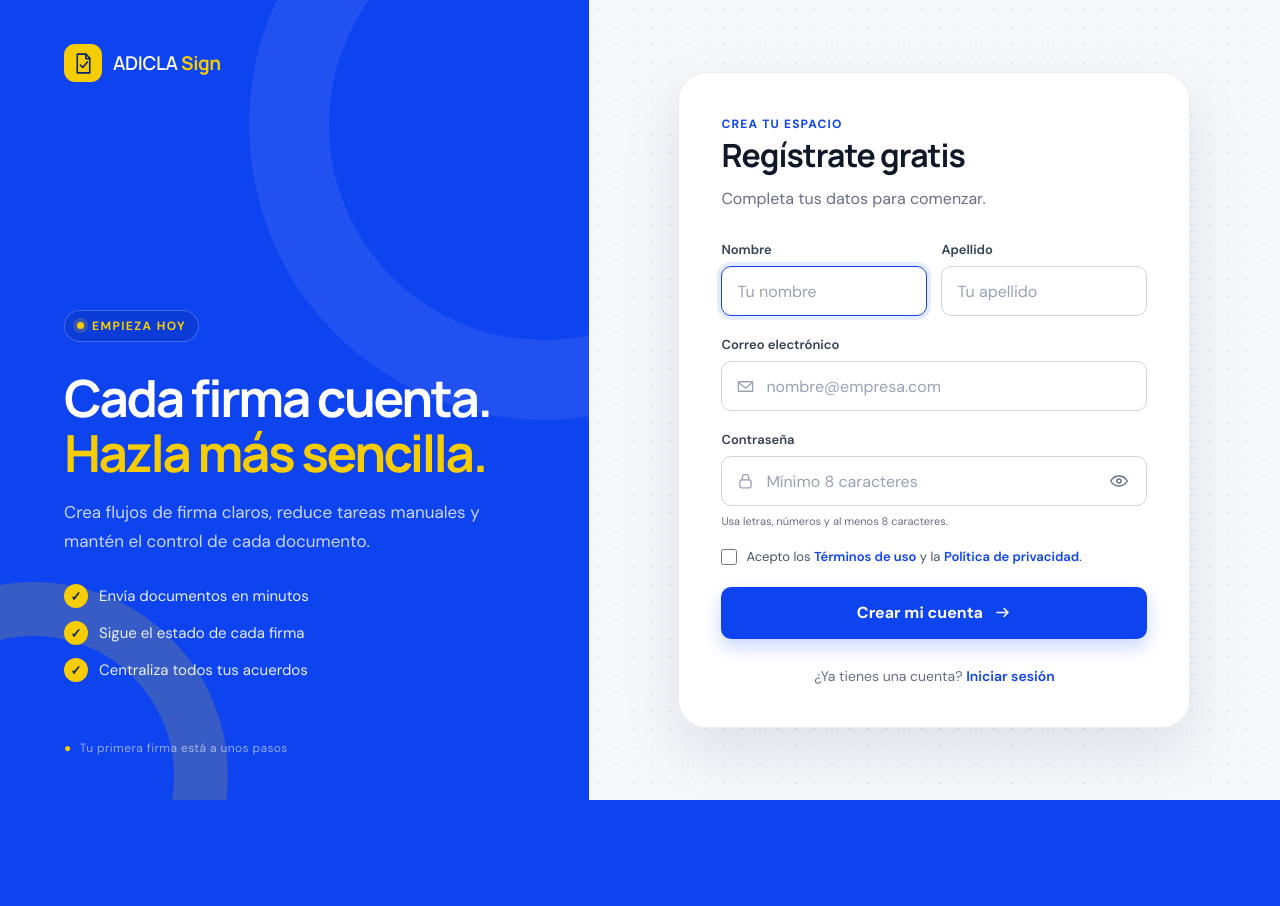
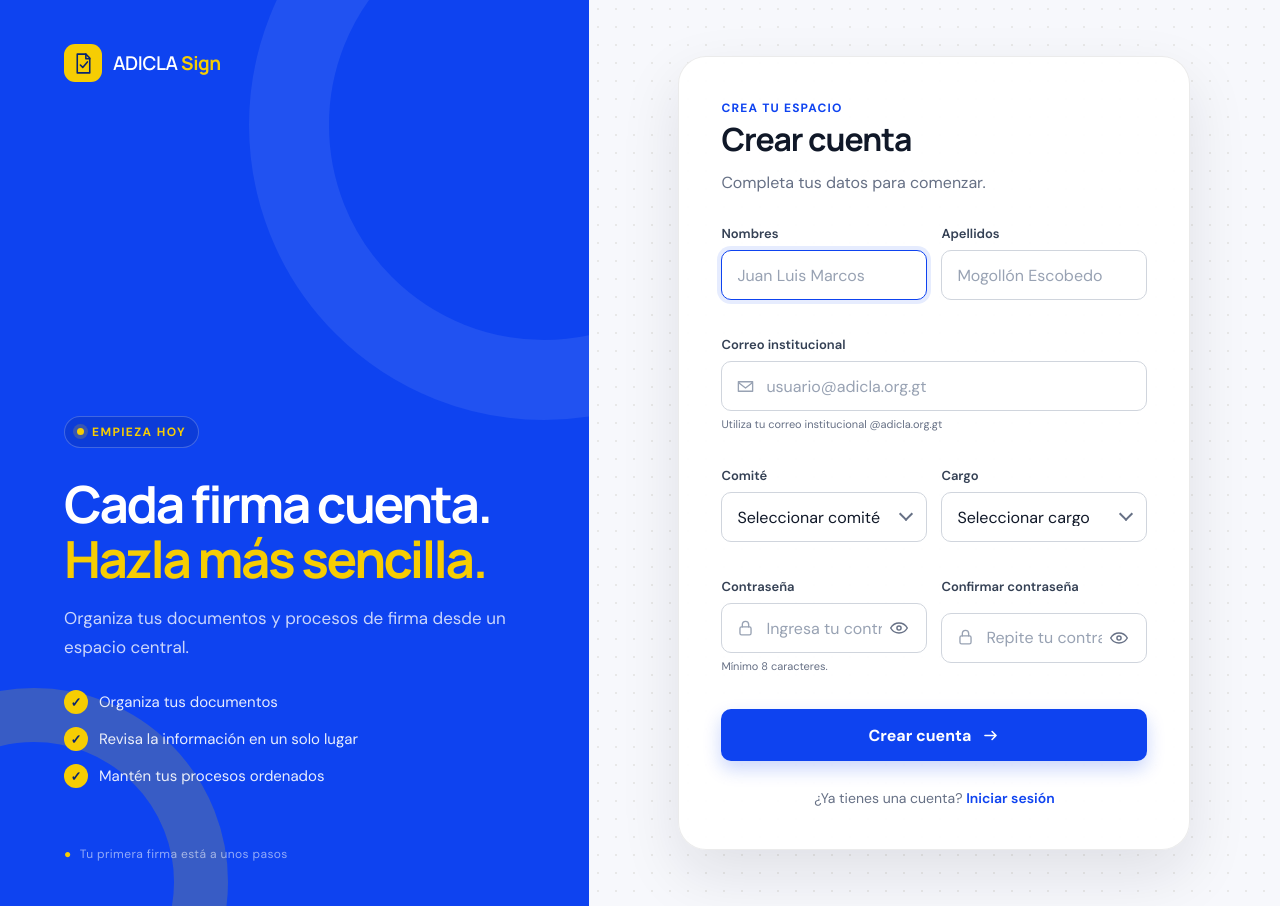
Before and after one commit to pifo101/project_Docu, a Django app: page /usuarios/registro/ in a window 1280 px wide. Before the commit the page ends 800 px from the top, so only its background shows below. Run offline with Django 5.2, Linux system fonts and the light colour scheme.

Commit message:
Desarrollo inicial de la versión 2 del frontend

```diff
--- a/static/css/auth.css
+++ b/static/css/auth.css
@@ -45,7 +45,8 @@ a:hover {
 }
 
 button,
-input {
+input,
+select {
     font: inherit;
 }
 
@@ -323,7 +324,7 @@ input {
 }
 
 .form-card--register {
-    width: min(100%, 540px);
+    width: min(100%, 680px);
 }
 
 .form-card__heading {
@@ -365,6 +366,10 @@ input {
     gap: 20px;
 }
 
+.auth-form--register {
+    gap: 16px;
+}
+
 .field-row {
     display: grid;
     grid-template-columns: 1fr 1fr;
@@ -389,8 +394,14 @@ input {
     justify-content: space-between;
 }
 
-.field__label-row a {
+.field__label-row a,
+.password-recovery {
     font-size: 12px;
+}
+
+.password-recovery {
+    color: var(--color-primary);
+    cursor: not-allowed;
 }
 
 .field__control {
@@ -411,7 +422,8 @@ input {
     pointer-events: none;
 }
 
-.field input {
+.field input,
+.field select {
     width: 100%;
     height: 50px;
     padding: 0 44px;
@@ -423,21 +435,65 @@ input {
     transition: border-color 160ms ease, box-shadow 160ms ease;
 }
 
-.field__control:not(:has(> svg)) input {
+.field__control:not(:has(> svg)) input,
+.field__control--select select {
     padding-left: 15px;
+}
+
+.field select {
+    padding-right: 42px;
+    appearance: none;
+    cursor: pointer;
+}
+
+.field__control--select::after {
+    position: absolute;
+    right: 16px;
+    width: 8px;
+    height: 8px;
+    transform: translateY(-3px) rotate(45deg);
+    border-right: 2px solid #667085;
+    border-bottom: 2px solid #667085;
+    content: "";
+    pointer-events: none;
 }
 
 .field input::placeholder {
     color: #98a2b3;
 }
 
-.field input:hover {
+.field input:hover,
+.field select:hover {
     border-color: #98a2b3;
 }
 
-.field input:focus {
+.field input:focus,
+.field select:focus {
     border-color: var(--color-primary);
     box-shadow: 0 0 0 4px rgba(14, 67, 240, 0.1);
+}
+
+.field input:disabled,
+.field select:disabled {
+    border-color: var(--color-border);
+    color: #98a2b3;
+    background: #f2f4f7;
+    cursor: not-allowed;
+}
+
+.field.is-invalid input,
+.field.is-invalid select {
+    border-color: var(--color-error);
+}
+
+.field.is-invalid input:focus,
+.field.is-invalid select:focus {
+    box-shadow: 0 0 0 4px rgba(217, 45, 32, 0.1);
+}
+
+.field.is-valid input,
+.field.is-valid select {
+    border-color: #079455;
 }
 
 .password-toggle {
@@ -470,8 +526,17 @@ input {
 }
 
 .field__hint {
+    margin: -2px 0 0;
     color: var(--color-text-muted);
     font-size: 11px;
+}
+
+.field__error {
+    min-height: 15px;
+    margin: -3px 0 0;
+    color: var(--color-error);
+    font-size: 11px;
+    line-height: 1.35;
 }
 
 .check-control {
@@ -522,6 +587,21 @@ input {
 
 .primary-button:active {
     transform: translateY(0);
+}
+
+.primary-button:disabled {
+    transform: none;
+    background: #98a2b3;
+    box-shadow: none;
+    cursor: not-allowed;
+}
+
+.password-toggle:focus-visible,
+.primary-button:focus-visible,
+.check-control input:focus-visible,
+a:focus-visible {
+    outline: 3px solid rgba(14, 67, 240, 0.3);
+    outline-offset: 2px;
 }
 
 .primary-button svg {
@@ -577,7 +657,7 @@ input {
     }
 }
 
-@media (max-width: 760px) {
+@media (max-width: 900px) {
     .auth-shell {
         display: block;
     }
--- a/static/js/auth.js
+++ b/static/js/auth.js
@@ -8,3 +8,85 @@ document.querySelectorAll(".password-toggle").forEach((button) => {
         button.setAttribute("aria-label", shouldShow ? "Ocultar contraseña" : "Mostrar contraseña");
     });
 });
+
+const institutionalEmailPattern = /^[^\s@]+@adicla\.org\.gt$/i;
+
+const validators = {
+    login: {
+        email: (input) => input.value.trim()
+            ? institutionalEmailPattern.test(input.value.trim())
+                ? ""
+                : "Utiliza un correo institucional @adicla.org.gt."
+            : "Ingresa tu correo institucional.",
+        password: (input) => input.value ? "" : "Ingresa tu contraseña.",
+    },
+    register: {
+        first_name: (input) => input.value.trim() ? "" : "Ingresa tus nombres.",
+        last_name: (input) => input.value.trim() ? "" : "Ingresa tus apellidos.",
+        email: (input) => input.value.trim()
+            ? institutionalEmailPattern.test(input.value.trim())
+                ? ""
+                : "Utiliza un correo institucional @adicla.org.gt."
+            : "Ingresa tu correo institucional.",
+        comite: (input) => input.value ? "" : "Selecciona un comité.",
+        cargo: (input) => input.value ? "" : "Selecciona un cargo.",
+        password: (input) => input.value.length >= 8
+            ? ""
+            : "La contraseña debe tener al menos 8 caracteres.",
+        password_confirm: (input, form) => {
+            if (!input.value) {
+                return "Confirma tu contraseña.";
+            }
+
+            return input.value === form.elements.password.value
+                ? ""
+                : "Las contraseñas no coinciden.";
+        },
+    },
+};
+
+const setFieldState = (input, message) => {
+    const field = input.closest(".field");
+    const error = field.querySelector(".field__error");
+
+    field.classList.toggle("is-invalid", Boolean(message));
+    field.classList.toggle("is-valid", !message && Boolean(input.value));
+    input.setAttribute("aria-invalid", String(Boolean(message)));
+    error.textContent = message;
+};
+
+document.querySelectorAll("[data-auth-form]").forEach((form) => {
+    const formValidators = validators[form.dataset.authForm];
+    const fields = Array.from(form.elements).filter((input) => formValidators[input.name]);
+
+    const validateField = (input) => {
+        const message = formValidators[input.name](input, form);
+        setFieldState(input, message);
+        return !message;
+    };
+
+    fields.forEach((input) => {
+        const eventName = input.tagName === "SELECT" ? "change" : "input";
+        input.addEventListener(eventName, () => {
+            validateField(input);
+
+            if (input.name === "password" && form.elements.password_confirm?.value) {
+                validateField(form.elements.password_confirm);
+            }
+        });
+        input.addEventListener("blur", () => validateField(input));
+    });
+
+    form.addEventListener("submit", (event) => {
+        const validationResults = fields.map((input) => ({
+            input,
+            isValid: validateField(input),
+        }));
+        const firstInvalidField = validationResults.find((result) => !result.isValid)?.input;
+
+        if (firstInvalidField) {
+            event.preventDefault();
+            firstInvalidField.focus();
+        }
+    });
+});
--- a/templates/usuarios/register.html
+++ b/templates/usuarios/register.html
@@ -15,11 +15,11 @@
         <div class="brand-panel__content">
             <span class="eyebrow">Empieza hoy</span>
             <h1 id="brand-heading">Cada firma cuenta.<br><span>Hazla más sencilla.</span></h1>
-            <p>Crea flujos de firma claros, reduce tareas manuales y mantén el control de cada documento.</p>
+            <p>Organiza tus documentos y procesos de firma desde un espacio central.</p>
             <ul class="benefit-list">
-                <li><span>✓</span> Envía documentos en minutos</li>
-                <li><span>✓</span> Sigue el estado de cada firma</li>
-                <li><span>✓</span> Centraliza todos tus acuerdos</li>
+                <li><span>✓</span> Organiza tus documentos</li>
+                <li><span>✓</span> Revisa la información en un solo lugar</li>
+                <li><span>✓</span> Mantén tus procesos ordenados</li>
             </ul>
         </div>
 
@@ -31,54 +31,98 @@
             <div class="form-card__heading">
                 <span class="mobile-brand">ADICLA <strong>Sign</strong></span>
                 <p class="overline">Crea tu espacio</p>
-                <h2>Regístrate gratis</h2>
+                <h2>Crear cuenta</h2>
                 <p>Completa tus datos para comenzar.</p>
             </div>
 
-            <form method="post" class="auth-form">
+            <form method="post" class="auth-form auth-form--register" data-auth-form="register" novalidate>
                 {% csrf_token %}
                 <div class="field-row">
                     <div class="field">
-                        <label for="first-name">Nombre</label>
+                        <label for="register-first-name">Nombres</label>
                         <div class="field__control">
-                            <input id="first-name" name="first_name" type="text" placeholder="Tu nombre" autocomplete="given-name" required autofocus>
+                            <input id="register-first-name" name="first_name" type="text" placeholder="Juan Luis Marcos" autocomplete="given-name" aria-describedby="register-first-name-error" required autofocus>
                         </div>
+                        <p class="field__error" id="register-first-name-error" aria-live="polite"></p>
                     </div>
                     <div class="field">
-                        <label for="last-name">Apellido</label>
+                        <label for="register-last-name">Apellidos</label>
                         <div class="field__control">
-                            <input id="last-name" name="last_name" type="text" placeholder="Tu apellido" autocomplete="family-name" required>
+                            <input id="register-last-name" name="last_name" type="text" placeholder="Mogollón Escobedo" autocomplete="family-name" aria-describedby="register-last-name-error" required>
                         </div>
+                        <p class="field__error" id="register-last-name-error" aria-live="polite"></p>
                     </div>
                 </div>
 
                 <div class="field">
-                    <label for="email">Correo electrónico</label>
+                    <label for="register-email">Correo institucional</label>
                     <div class="field__control">
                         <svg viewBox="0 0 24 24" aria-hidden="true"><path d="M3 6h18v12H3zM3 7l9 7 9-7"/></svg>
-                        <input id="email" name="email" type="email" placeholder="nombre@empresa.com" autocomplete="email" required>
+                        <input id="register-email" name="email" type="email" placeholder="usuario@adicla.org.gt" autocomplete="email" aria-describedby="register-email-hint register-email-error" required>
+                    </div>
+                    <p class="field__hint" id="register-email-hint">Utiliza tu correo institucional @adicla.org.gt</p>
+                    <p class="field__error" id="register-email-error" aria-live="polite"></p>
+                </div>
+
+                <div class="field-row">
+                    <div class="field">
+                        <label for="register-committee">Comité</label>
+                        <div class="field__control field__control--select">
+                            <select id="register-committee" name="comite" aria-describedby="register-committee-error" required>
+                                <option value="">Seleccionar comité</option>
+                                {% for comite in comites %}
+                                    <option value="{{ comite.pk }}">{{ comite.nombre }}</option>
+                                {% empty %}
+                                    <option value="mock-comite-pendiente">Comité de ejemplo (temporal)</option>
+                                {% endfor %}
+                            </select>
+                        </div>
+                        <p class="field__error" id="register-committee-error" aria-live="polite"></p>
+                    </div>
+                    <div class="field">
+                        <label for="register-position">Cargo</label>
+                        <div class="field__control field__control--select">
+                            <select id="register-position" name="cargo" aria-describedby="register-position-error" required>
+                                <option value="">Seleccionar cargo</option>
+                                {% for cargo in cargos %}
+                                    <option value="{{ cargo.codigo }}">{{ cargo.nombre }}</option>
+                                {% empty %}
+                                    <option value="mock-cargo-pendiente">Cargo de ejemplo (temporal)</option>
+                                {% endfor %}
+                            </select>
+                        </div>
+                        <p class="field__error" id="register-position-error" aria-live="polite"></p>
                     </div>
                 </div>
 
-                <div class="field">
-                    <label for="password">Contraseña</label>
-                    <div class="field__control">
-                        <svg viewBox="0 0 24 24" aria-hidden="true"><rect x="5" y="10" width="14" height="10" rx="2"/><path d="M8 10V7a4 4 0 018 0v3"/></svg>
-                        <input id="password" name="password" type="password" placeholder="Mínimo 8 caracteres" minlength="8" autocomplete="new-password" required>
-                        <button class="password-toggle" type="button" aria-label="Mostrar contraseña" aria-pressed="false">
-                            <svg viewBox="0 0 24 24" aria-hidden="true"><path d="M2 12s3.5-6 10-6 10 6 10 6-3.5 6-10 6S2 12 2 12z"/><circle cx="12" cy="12" r="2.5"/></svg>
-                        </button>
+                <div class="field-row">
+                    <div class="field">
+                        <label for="register-password">Contraseña</label>
+                        <div class="field__control">
+                            <svg viewBox="0 0 24 24" aria-hidden="true"><rect x="5" y="10" width="14" height="10" rx="2"/><path d="M8 10V7a4 4 0 018 0v3"/></svg>
+                            <input id="register-password" name="password" type="password" placeholder="Ingresa tu contraseña" minlength="8" autocomplete="new-password" aria-describedby="register-password-hint register-password-error" required>
+                            <button class="password-toggle" type="button" aria-controls="register-password" aria-label="Mostrar contraseña" aria-pressed="false">
+                                <svg viewBox="0 0 24 24" aria-hidden="true"><path d="M2 12s3.5-6 10-6 10 6 10 6-3.5 6-10 6S2 12 2 12z"/><circle cx="12" cy="12" r="2.5"/></svg>
+                            </button>
+                        </div>
+                        <p class="field__hint" id="register-password-hint">Mínimo 8 caracteres.</p>
+                        <p class="field__error" id="register-password-error" aria-live="polite"></p>
                     </div>
-                    <span class="field__hint">Usa letras, números y al menos 8 caracteres.</span>
+                    <div class="field">
+                        <label for="register-password-confirm">Confirmar contraseña</label>
+                        <div class="field__control">
+                            <svg viewBox="0 0 24 24" aria-hidden="true"><rect x="5" y="10" width="14" height="10" rx="2"/><path d="M8 10V7a4 4 0 018 0v3"/></svg>
+                            <input id="register-password-confirm" name="password_confirm" type="password" placeholder="Repite tu contraseña" autocomplete="new-password" aria-describedby="register-password-confirm-error" required>
+                            <button class="password-toggle" type="button" aria-controls="register-password-confirm" aria-label="Mostrar contraseña" aria-pressed="false">
+                                <svg viewBox="0 0 24 24" aria-hidden="true"><path d="M2 12s3.5-6 10-6 10 6 10 6-3.5 6-10 6S2 12 2 12z"/><circle cx="12" cy="12" r="2.5"/></svg>
+                            </button>
+                        </div>
+                        <p class="field__error" id="register-password-confirm-error" aria-live="polite"></p>
+                    </div>
                 </div>
 
-                <label class="check-control check-control--terms">
-                    <input type="checkbox" name="terms" required>
-                    <span>Acepto los <a href="#">Términos de uso</a> y la <a href="#">Política de privacidad</a>.</span>
-                </label>
-
                 <button class="primary-button" type="submit">
-                    Crear mi cuenta
+                    Crear cuenta
                     <svg viewBox="0 0 24 24" aria-hidden="true"><path d="M5 12h14M14 7l5 5-5 5"/></svg>
                 </button>
             </form>
```
Also changed, not shown: templates/usuarios/login.html (+12 -10 lines).
